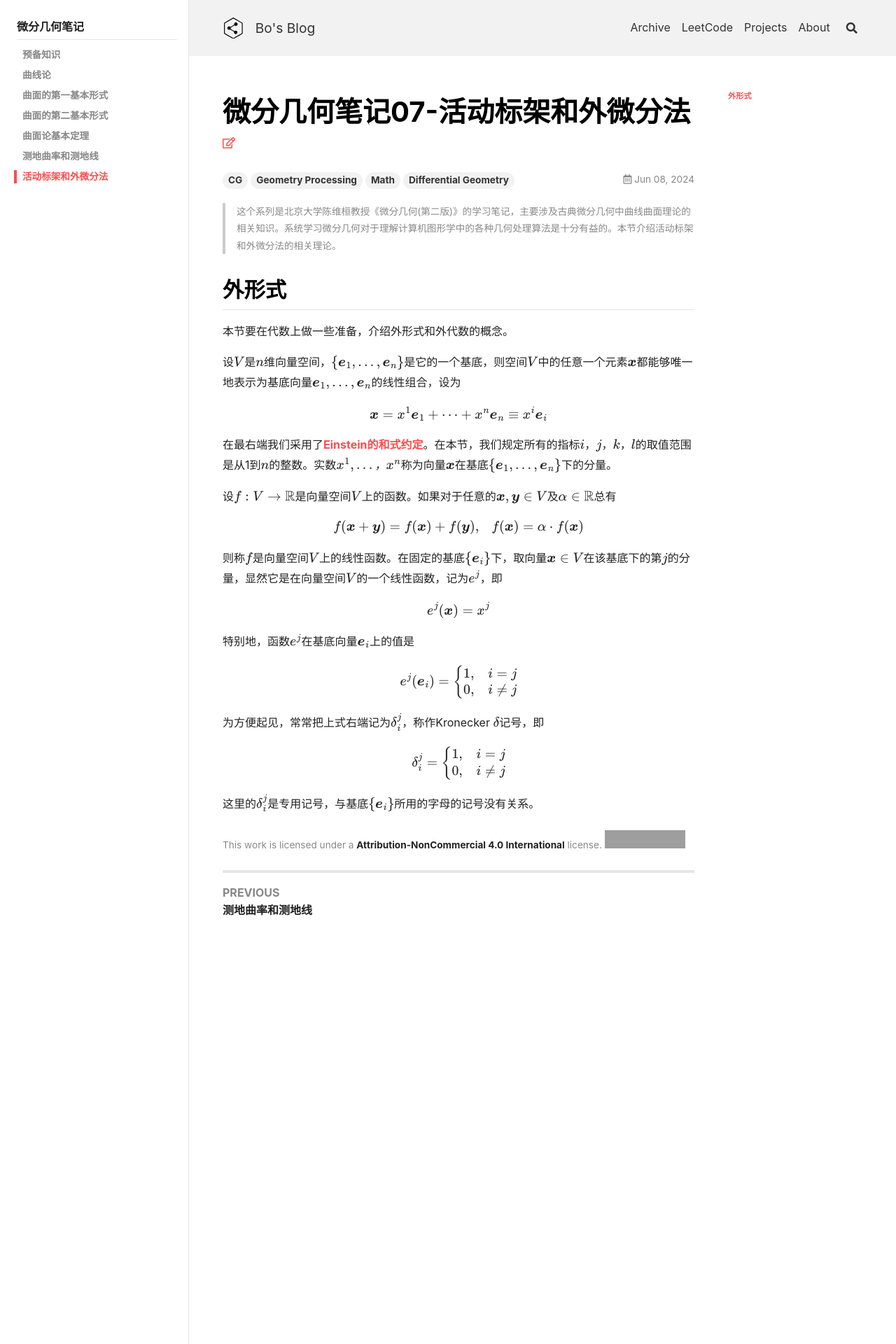
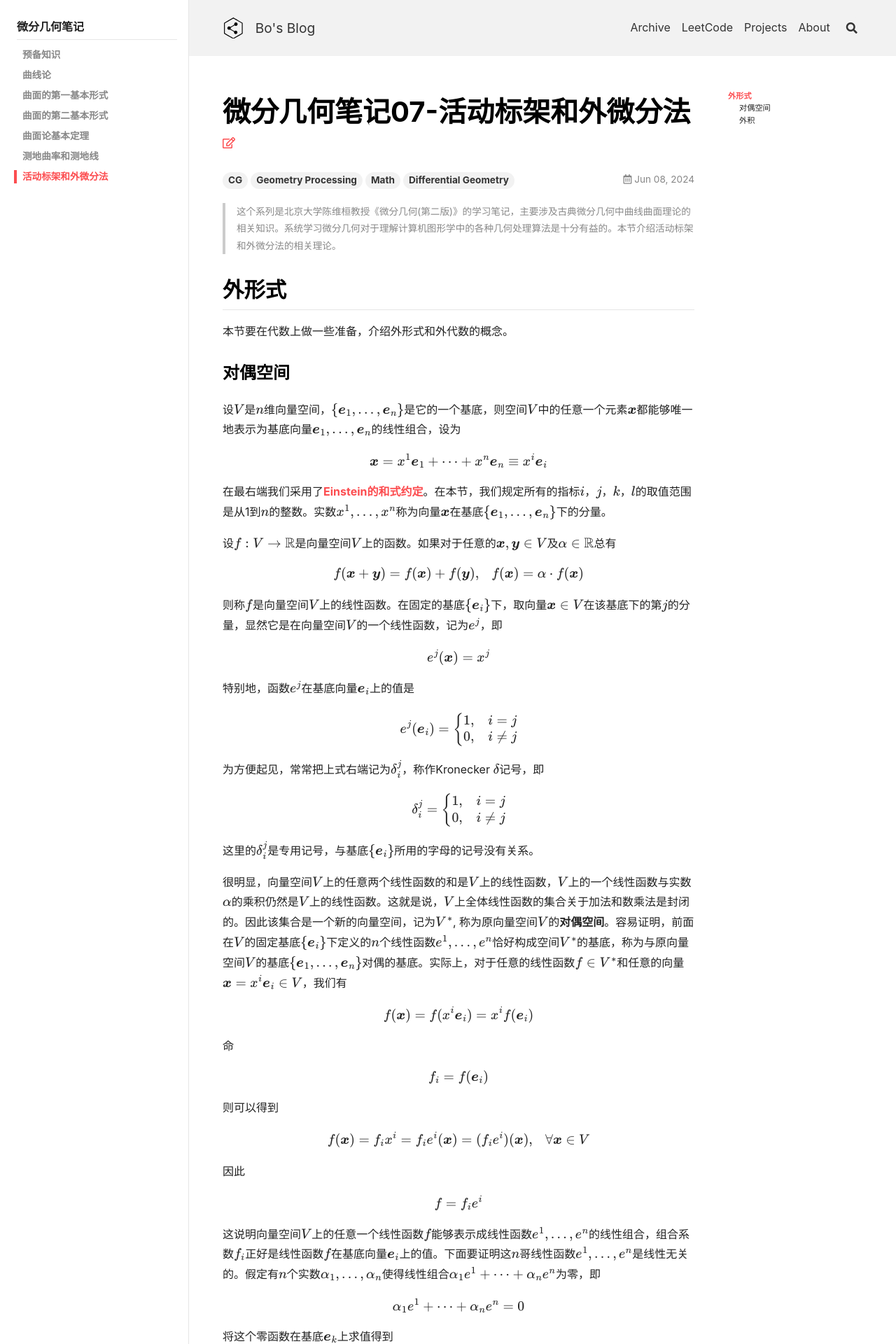
Before and after one commit to peng00bo00/peng00bo00_previous_blog, a Jekyll site: the page built from _posts/2024-06-08-DifferentialGeometry-NOTES-07.md, in a window 1280 px wide. Shown: the top 1920 px of the page at 70% size. Built offline with Jekyll 4.4.1, drawn with Linux system fonts in a browser that asks for light colours; nearby versions of some CDN libraries; some of the changed text lies outside the part shown; grey boxes are pictures that could not be loaded.

Commit message:
Update 2024-06-08-DifferentialGeometry-NOTES-07.md

```diff
--- a/_posts/2024-06-08-DifferentialGeometry-NOTES-07.md
+++ b/_posts/2024-06-08-DifferentialGeometry-NOTES-07.md
@@ -16,13 +16,15 @@ sidebar:
 
 本节要在代数上做一些准备，介绍外形式和外代数的概念。
 
+### 对偶空间
+
 设$$V$$是$$n$$维向量空间，$$\{ \boldsymbol{e}_1, ..., \boldsymbol{e}_n \}$$是它的一个基底，则空间$$V$$中的任意一个元素$$\boldsymbol{x}$$都能够唯一地表示为基底向量$$\boldsymbol{e}_1, ..., \boldsymbol{e}_n$$的线性组合，设为
 
 $$
 \boldsymbol{x} = x^1 \boldsymbol{e}_1 + \cdots + x^n \boldsymbol{e}_n \equiv x^i \boldsymbol{e}_i
 $$
 
-在最右端我们采用了[Einstein的和式约定](/2023/12/27/DifferentialGeometry-NOTES-05.html#einstein求和约定)。在本节，我们规定所有的指标$$i$$，$$j$$，$$k$$，$$l$$的取值范围是从1到$$n$$的整数。实数$$x^1, ...，x^n$$称为向量$$\boldsymbol{x}$$在基底$$\{ \boldsymbol{e}_1, ..., \boldsymbol{e}_n \}$$下的分量。
+在最右端我们采用了[Einstein的和式约定](/2023/12/27/DifferentialGeometry-NOTES-05.html#einstein求和约定)。在本节，我们规定所有的指标$$i$$，$$j$$，$$k$$，$$l$$的取值范围是从1到$$n$$的整数。实数$$x^1, ..., x^n$$称为向量$$\boldsymbol{x}$$在基底$$\{ \boldsymbol{e}_1, ..., \boldsymbol{e}_n \}$$下的分量。
 
 设$$f: V \rightarrow \mathbb{R}$$是向量空间$$V$$上的函数。如果对于任意的$$\boldsymbol{x}, \boldsymbol{y} \in V$$及$$\alpha \in \mathbb{R}$$总有
 
@@ -57,3 +59,51 @@ $$
 $$
 
 这里的$$\delta_i^j$$是专用记号，与基底$$\{ \boldsymbol{e}_i \}$$所用的字母的记号没有关系。
+
+很明显，向量空间$$V$$上的任意两个线性函数的和是$$V$$上的线性函数，$$V$$上的一个线性函数与实数$$\alpha$$的乘积仍然是$$V$$上的线性函数。这就是说，$$V$$上全体线性函数的集合关于加法和数乘法是封闭的。因此该集合是一个新的向量空间，记为$$V^*$$, 称为原向量空间$$V$$的**对偶空间**。容易证明，前面在$$V$$的固定基底$$\{ \boldsymbol{e}_i \}$$下定义的$$n$$个线性函数$$e^1, ..., e^n$$恰好构成空间$$V^*$$的基底，称为与原向量空间$$V$$的基底$$\{ \boldsymbol{e}_1, ..., \boldsymbol{e}_n \}$$对偶的基底。实际上，对于任意的线性函数$$f \in V^*$$和任意的向量$$\boldsymbol{x} = x^i \boldsymbol{e}_i \in V$$，我们有
+
+$$
+f(\boldsymbol{x}) = f(x^i \boldsymbol{e}_i) = x^i f(\boldsymbol{e}_i)
+$$
+
+命
+
+$$
+f_i = f(\boldsymbol{e}_i)
+$$
+
+则可以得到
+
+$$
+f(\boldsymbol{x}) = f_i x^i = f_i e^i (\boldsymbol{x}) = (f_i e^i) (\boldsymbol{x}), \ \ \ \forall \boldsymbol{x} \in V
+$$
+
+因此
+
+$$
+f = f_i e^i
+$$
+
+这说明向量空间$$V$$上的任意一个线性函数$$f$$能够表示成线性函数$$e^1, ..., e^n$$的线性组合，组合系数$$f_i$$正好是线性函数$$f$$在基底向量$$\boldsymbol{e}_i$$上的值。下面要证明这$$n$$哥线性函数$$e^1, ..., e^n$$是线性无关的。假定有$$n$$个实数$$\alpha_1, ..., \alpha_n$$使得线性组合$$\alpha_1 e^1 + \cdots + \alpha_n e^n$$为零，即
+
+$$
+\alpha_1 e^1 + \cdots + \alpha_n e^n = 0
+$$
+
+将这个零函数在基底$$\boldsymbol{e}_k$$上求值得到
+
+$$
+0 = \alpha_i e^i (\boldsymbol{e}_k) = \alpha_i \delta_k^i = \alpha_k, \ \ \ \forall k
+$$
+
+这意味着所有的实数$$\alpha_1, ..., \alpha_n$$必须为零，因此线性函数$$e^1, ..., e^n$$是线性无关的，故它们构成对偶向量空间$$V^*$$的基底，特别是$$\dim{V^*} = n$$。$$V$$上的线性函数也称为一次形式，或者1-形式。
+
+类似地，我们可以考虑线性空间$$V$$上的多重线性函数。设
+
+$$
+f: \underbrace{V \times \cdots \times V}_{r个} \rightarrow \mathbb{R}
+$$
+
+是$$V$$上的$$r$$元函数。如果它对于每一个自变量来说都是线性函数，则称它是$$r$$重线性函数。线性空间$$V$$上全体$$r$$重线性函数的集合关于加法和数乘法自然是封闭的，因此它本身是一个向量空间，记为$$\bigotimes^r V^*$$，或者$$V_r$$。
+
+### 外积
```
